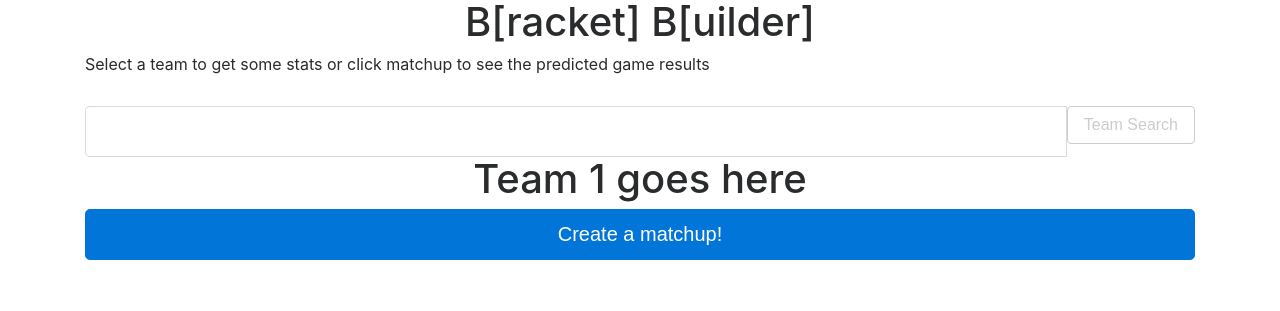
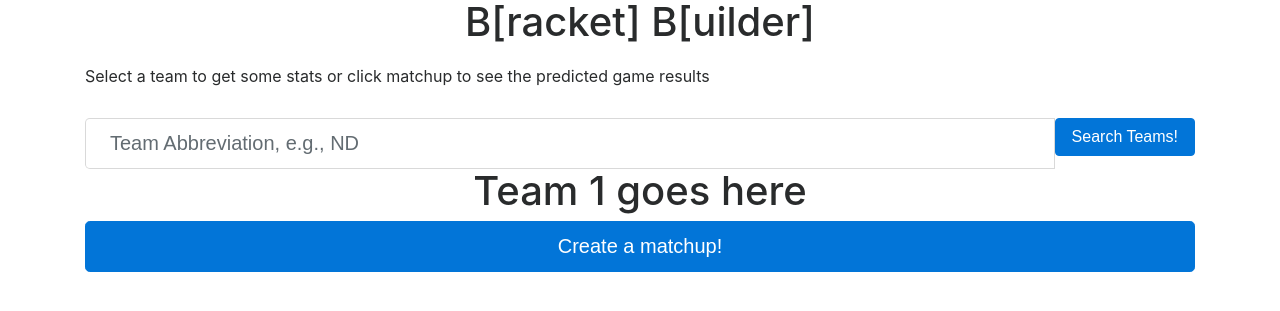
Before and after one commit to aspic2/NCAABB, a Flask app: page / in a window 1280 px wide. Shown: the top 311 px of the page. Run offline with Flask 2, Linux system fonts and the light colour scheme; some libraries are stand-ins or nearby versions.

Commit message:
more links. may be wise to add a navbar

```diff
--- a/NCAABB/Tournament.py
+++ b/NCAABB/Tournament.py
@@ -33,7 +33,7 @@ class Tournament(object):
         if team in self.team_dict:
             return self.team_dict[team]
         else:
-            return "No such team"
+            return None
 
     def start(self):
         """Play four regional games, and return the winners from each.
--- a/NCAABB/app.py
+++ b/NCAABB/app.py
@@ -12,11 +12,17 @@ def root_route():
 
 @app.route("/teams/")
 def bb_route():
+    if request.args:
+        url = "/teams/" + request.args.get('team')
+        return redirect(url)
     return render_template("teams.html", teams=tourney.teams)
 
-@app.route("/<team>/")
+@app.route("/teams/<team>/")
 def show_route(team):
-    return render_template("show.html", team=tourney.find_team(team.upper()))
+    if tourney.find_team(team):
+        return render_template("show.html", team=tourney.find_team(team.upper()))
+    else:
+        return redirect('/teams/')
 
 @app.route("/faceoff/new/")
 def create_game():
--- a/NCAABB/static/style.css
+++ b/NCAABB/static/style.css
@@ -1,3 +1,7 @@
+.container {
+  margin-top: 20px;
+}
+
 #main {
   margin: 30px auto;
 }
--- a/NCAABB/templates/index.html
+++ b/NCAABB/templates/index.html
@@ -4,11 +4,13 @@
     <div class="container">
       <p>Select a team to get some stats or click matchup to see the predicted game results</p>
 
+      <form class="" action="/teams/" method="get">
       <div class="input-group input-group-lg" id="teamSearchBar">
-        <input type="text" class="form-control" aria-label="Large" aria-describedby="inputGroup-sizing-sm">
+        <input type="text" class="form-control" aria-label="Large" aria-describedby="inputGroup-sizing-sm" placeholder="Team Abbreviation, e.g., ND" name="team">
         <div class="input-group-append">
-          <button id="teamSearchButton" class="btn btn-outline-secondary" type="button">Team Search</button>
+          <button id="teamSearchButton" class="btn btn-primary" type="submit">Search Teams!</button>
         </div>
+      </form>
       </div>
       <div class="row">
         <div class="col sm-12" id="team1">
--- a/NCAABB/templates/teams.html
+++ b/NCAABB/templates/teams.html
@@ -13,7 +13,7 @@
     <h2> {{ region }}</h2>
     <ol>
     {% for t in teams if t.region == region %}
-      <li><a href="/bb/{{ t.name }}">{{ t.name }}</a></li>
+      <li><a href="/teams/{{ t.name }}">{{ t.name }}</a></li>
     {% endfor %}
     </ol>
     </div>
```
Also changed, not shown: NCAABB/templates/show.html (+20 -0 lines).
